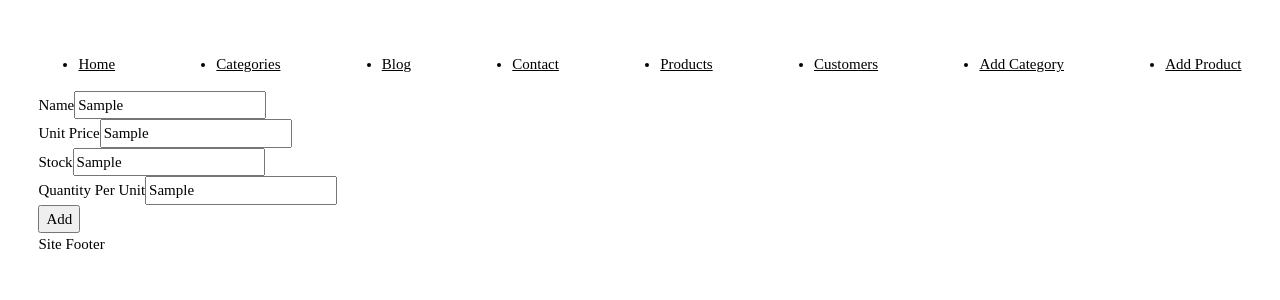
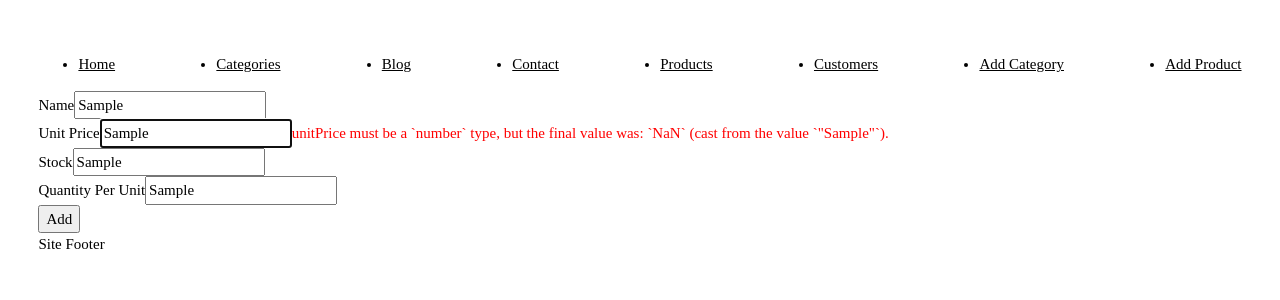
Before and after one commit to yakintech/tatil-budur-react-tutorial, a React (Create React App) app: page /addproduct in a window 1280 px wide. Both pictures are taken after typing "Sample", "Sample", "Sample", "Sample" into the empty fields and a click on the button "Add". Shown: the top 300 px of the page. Built offline with nearby package versions, Linux system fonts and the light colour scheme.

Commit message:
yup sample

```diff
--- a/package.json
+++ b/package.json
@@ -3,6 +3,7 @@
   "version": "0.1.0",
   "private": true,
   "dependencies": {
+    "@hookform/resolvers": "^3.3.2",
     "@testing-library/jest-dom": "^5.17.0",
     "@testing-library/react": "^13.4.0",
     "@testing-library/user-event": "^13.5.0",
@@ -17,7 +18,8 @@
     "react-router-dom": "^6.17.0",
     "react-scripts": "5.0.1",
     "typescript": "^4.9.5",
-    "web-vitals": "^2.1.4"
+    "web-vitals": "^2.1.4",
+    "yup": "^1.3.2"
   },
   "scripts": {
     "start": "react-scripts start",
--- a/src/form/AddProductForm.tsx
+++ b/src/form/AddProductForm.tsx
@@ -1,6 +1,8 @@
 import axios from 'axios'
 import React from 'react'
 import { SubmitHandler, useForm } from 'react-hook-form'
+import { yupResolver } from "@hookform/resolvers/yup"
+import * as yup from "yup"
 
 type Inputs = {
     name: string
@@ -10,14 +12,22 @@ type Inputs = {
 }
 
 
+const addProductShema = yup.object().shape({
+    name: yup.string().required("Name alanı boş bırakılamaz!"),
+    unitPrice: yup.number().required("unitPrice alanı boş bırakılamaz!")
+
+})
+
 
 function AddProductForm() {
 
 
     //register ile inputları eşleştireceğim
-    const { register, handleSubmit } = useForm<Inputs>()
+    const { register, handleSubmit, formState: { errors }, } = useForm<any>({
+        resolver: yupResolver(addProductShema)
+    })
 
-    const addProduct: SubmitHandler<Inputs> = (data : Inputs) => {
+    const addProduct: SubmitHandler<Inputs> = (data: Inputs) => {
 
         console.log(data);
 
@@ -35,10 +45,13 @@ function AddProductForm() {
                 <div>
                     <label htmlFor="">Name</label>
                     <input type='text' {...register("name")} />
+                    { errors.name && <span style={{color:'red'}}>{errors.name.message?.toString()}</span>}
                 </div>
                 <div>
                     <label htmlFor="">Unit Price</label>
                     <input {...register('unitPrice')} />
+                    { errors.unitPrice && <span style={{color:'red'}}>{errors.unitPrice.message?.toString()}</span>}
+
                 </div>
                 <div>
                     <label htmlFor="">Stock</label>
```
Also changed, not shown: 1 other file (tests, documents, lock files or other folders).
